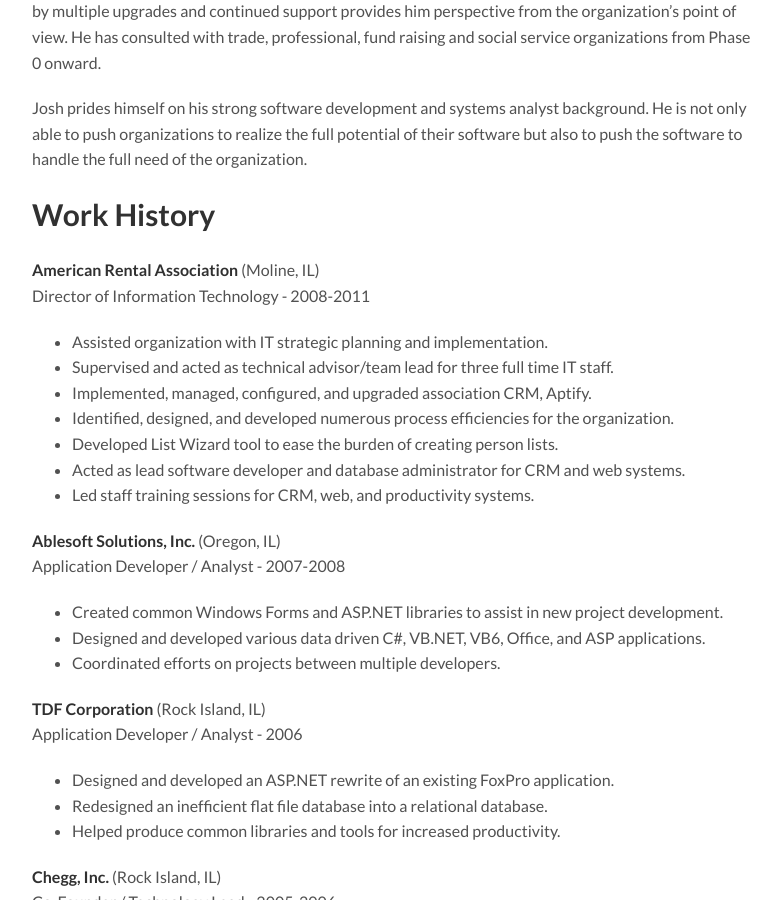
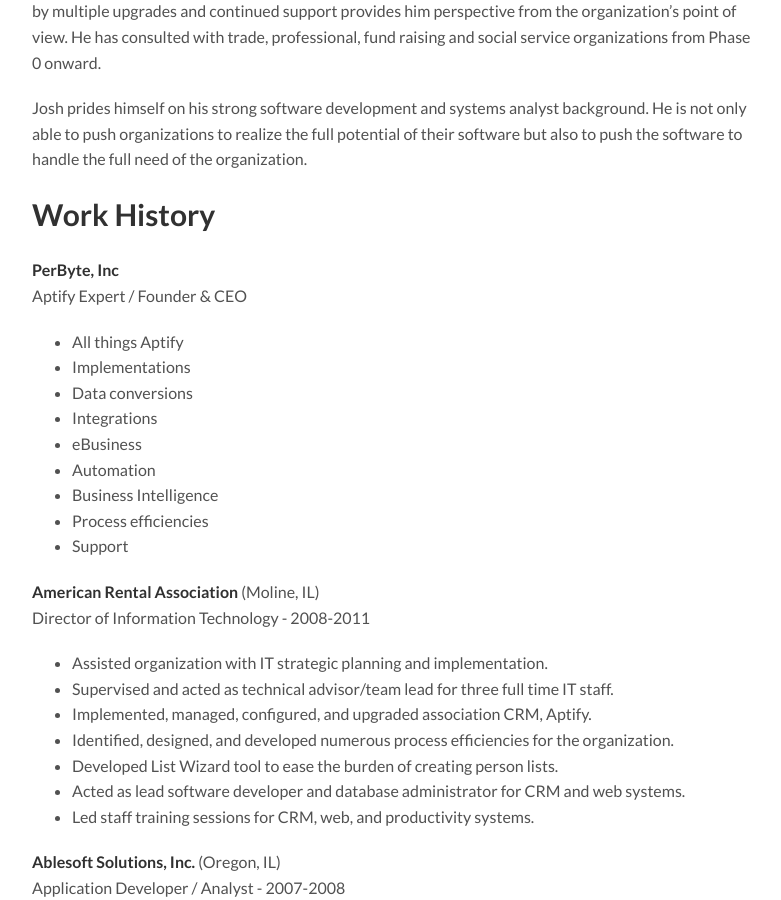
Before and after one commit to lcates/perbyte.github.io, a Jekyll site: the page built from josh-resume.md, in a window 1280 px wide and 900 px high, scrolled down 349 px. Shown: the whole window, without its empty margins (248-1029 px from the left). Built offline with Jekyll 4.4.1, drawn with Linux system fonts in a browser that asks for light colours; nearby versions of some CDN libraries; Markdown is read by kramdown in place of the engine named in the settings.

```diff
--- a/_includes/head.html
+++ b/_includes/head.html
@@ -32,7 +32,7 @@
   <link rel="stylesheet" href="/public/css/main.css">
   <link rel="stylesheet" href="http://fonts.googleapis.com/css?family=PT+Sans:400,400italic,700|Playfair+Display:400,700,900">
 
-  <link rel="alternate" type="application/atom+xml" title="RSS" href="/atom.xml">
+  <link rel="alternate" type="application/atom+xml" title="RSS" href="/blog/atom.xml">
   <link rel="sitemap" type="application/xml" title="Sitemap" href="/sitemap.xml">
   <link rel="canonical" href="{{ site.url }}{{ site.baseurl }}{% if page.title == "Home" %}/{% else %}{{ page.url }}{% endif %}">
 
--- a/atom.xml
+++ b/atom.xml
@@ -5,7 +5,7 @@ permalink: /blog/atom.xml
 <?xml version="1.0" encoding="utf-8"?>
 <feed xmlns="http://www.w3.org/2005/Atom">
   <title>{{ site.title }}</title>
-  <link href="{{ site.url }}{{ site.baseurl }}/atom.xml" rel="self"/>
+  <link href="{{ site.url }}{{ site.baseurl }}/blog/atom.xml" rel="self"/>
   <link href="{{ site.url }}{{ site.baseurl }}/"/>
   <updated>{{ site.time | date_to_xmlschema }}</updated>
   <id>{{ site.url }}/</id>
--- a/josh-resume.md
+++ b/josh-resume.md
@@ -13,6 +13,19 @@ Josh has more than 15 years of software/web development, database administration
 Josh prides himself on his strong software development and systems analyst background. He is not only able to push organizations to realize the full potential of their software but also to push the software to handle the full need of the organization.
 
 ## Work History ##
+
+**PerByte, Inc**
+Aptify Expert / Founder & CEO
+
+- All things Aptify
+ - Implementations
+ - Data conversions
+ - Integrations
+ - eBusiness
+ - Automation
+ - Business Intelligence
+ - Process efficiencies
+ - Support
 
 **American Rental Association** (Moline, IL)
 Director of Information Technology - 2008-2011
```
Also changed, not shown: jason-resume.md (+8 -6 lines), jeff-resume.md (+6 -5 lines).
